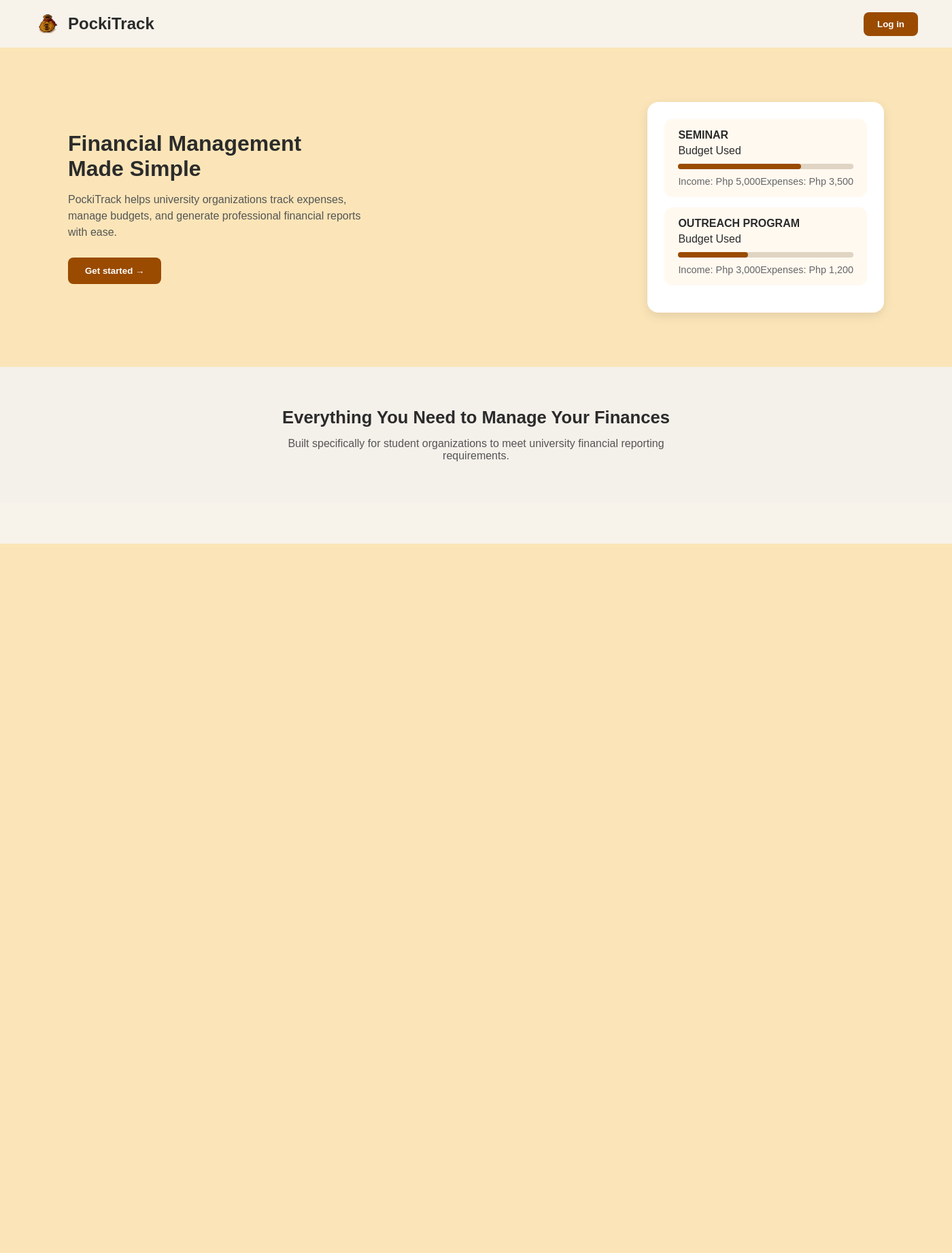
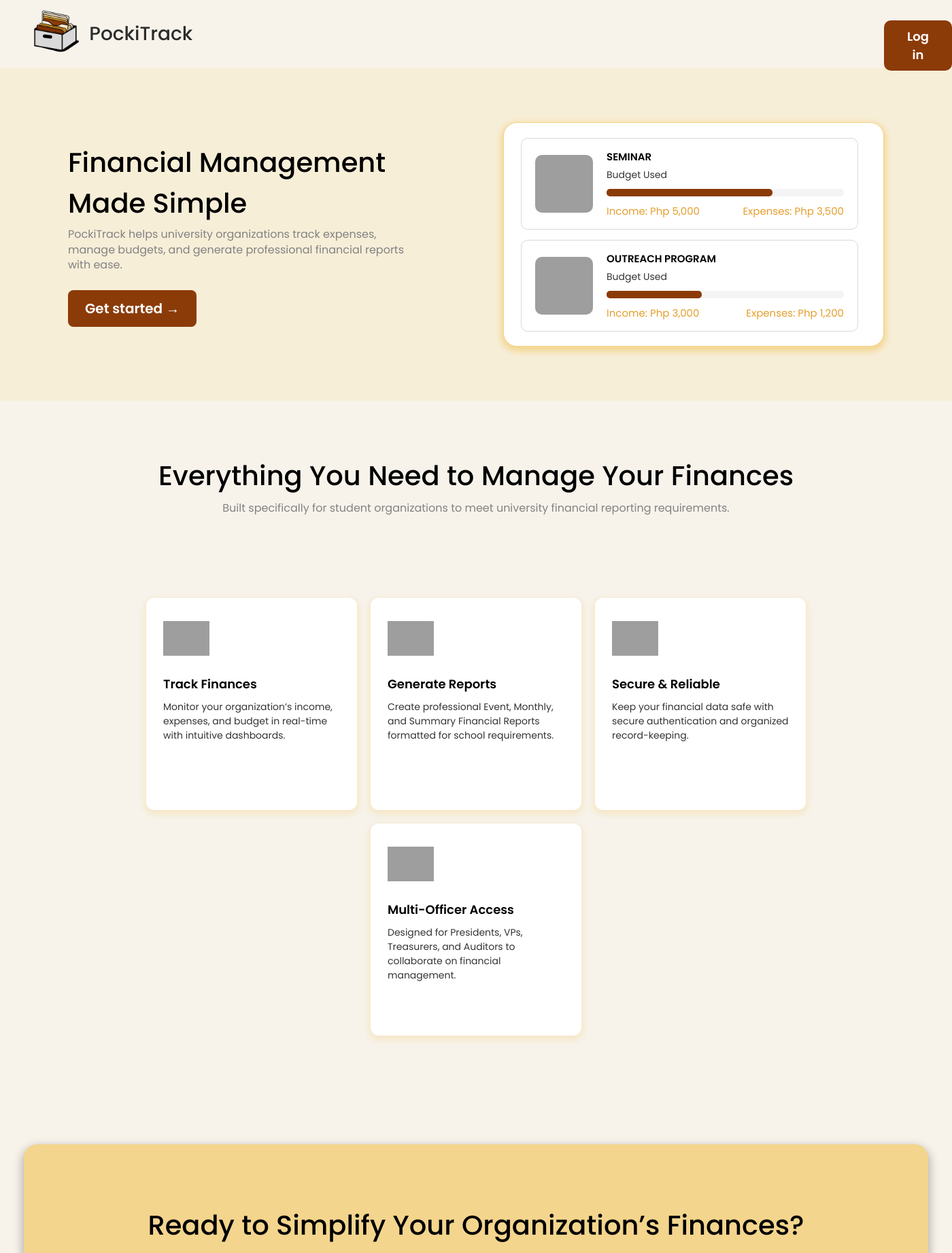
Before and after one commit to Snowden199x/PettyCash, a Flask app: template web_development/templates/landingpage.html in a window 1400 px wide. Shown: the top 1844 px of the page at 68% size. Before the commit the page ends 800 px from the top, so only its background shows below. Run offline with Flask 3, Linux system fonts and the light colour scheme; the template is opened without the code that fills it, so the values that code supplies are empty; grey boxes are pictures that could not be loaded.

Commit message:
landing page done #1

```diff
--- a/web_development/static/css/landingStyle.css
+++ b/web_development/static/css/landingStyle.css
@@ -1,8 +1,11 @@
+/* =========================================
+   GLOBAL STYLES
+========================================= */
 * {
   margin: 0;
   padding: 0;
   box-sizing: border-box;
-    font-family: 'Poppins', sans-serif;
+  font-family: Poppins
 }
 
 body {
@@ -10,7 +13,9 @@ body {
   color: #2b2b2b;
 }
 
-/* HEADER */
+/* =========================================
+   HEADER
+========================================= */
 header {
   display: flex;
   justify-content: space-between;
@@ -26,117 +31,274 @@ header {
 }
 
 .logo img {
-    width: 40px;
-    height: 40px;
+  width: 71.22px;
+  height: 70px;
+}
+
+.logo_name {
+  font-weight: 500;
+  font-size: 28px;
 }
 
 .login-btn {
-    background-color: #9a4b00;
-    color: white;
+  position: absolute;
+  left: 1300px;
+  top: 30px;
+  background-color: #8b3b08;
+  color: #fff;
   border: none;
-    padding: 10px 20px;
-    border-radius: 8px;
+  padding: 10px 30px;
+  border-radius: 10px;
   cursor: pointer;
   font-weight: 600;
+  font-size: 18px;
+  transition: background-color 0.3s ease;
 }
 
 .login-btn:hover {
-    background-color: #b65c00;
+  background-color: #602805;
 }
 
-/* HERO SECTION */
+/* =========================================
+   HERO SECTION
+========================================= */
 .hero {
   display: flex;
   justify-content: space-between;
   align-items: center;
   padding: 80px 100px;
-    background-color: #fbe5b8;
+  background-color: rgba(243, 213, 141, 0.2);
 }
 
 .hero-text {
-    max-width: 450px;
+  max-width: 500px;
 }
 
 .hero-text h1 {
-    font-size: 2rem;
-    margin-bottom: 15px;
+  color: #000;
+  font-size: 40px;
+  font-weight: 500;
+  margin-bottom: 5px;
 }
 
 .hero-text p {
-    color: #555;
+  color: #828282;
   margin-bottom: 25px;
-    line-height: 1.5;
+  line-height: 1.4;
 }
 
 .get-started {
-    background-color: #9a4b00;
-    color: white;
+  background-color: #8b3b08;
+  color: #fff;
   padding: 12px 25px;
   border: none;
   border-radius: 8px;
   cursor: pointer;
   font-weight: 600;
+  font-size: 20px;
+  transition: background-color 0.3s ease;
 }
 
 .get-started:hover {
-    background-color: #b65c00;
+  background-color: #602805;
 }
 
-/* HERO CARD */
+/* =========================================
+   HERO CARD
+========================================= */
 .hero-card {
+  width: 560px;
+  height: 330px;
   background-color: #fff;
+  border: 1px solid #f3d58d;
   padding: 25px;
-    border-radius: 16px;
-    box-shadow: 0 5px 15px rgba(0,0,0,0.1);
+  border-radius: 20px;
+  box-shadow: 0px 4px 9.2px 3px #f3d58d;
+  display: flex;
+  flex-direction: column;
+  justify-content: center;
+  gap: 15px;
 }
 
 .card {
-    background-color: #fff9f0;
-    border-radius: 12px;
+  display: flex;
+  align-items: center;
+  gap: 20px;
+  width: 496px;
+  height: 138px;
+  border-radius: 10px;
+  border: 0.5px solid #d9d9d9;
   padding: 15px 20px;
-    margin-bottom: 15px;
+  box-sizing: border-box;
 }
 
-.card h4 {
-    color: #2b2b2b;
+.wallet-icon {
+  width: 85px;
+  height: 85px;
+  border-radius: 10px;
+  flex-shrink: 0;
+}
+
+.card-details {
+  flex: 1;
+  display: flex;
+  flex-direction: column;
+  justify-content: center;
+}
+
+.card-details h4 {
+  color: #000;
   margin-bottom: 5px;
+  font-size: 15px;
+  font-weight: 600;
+}
+
+.budget {
+  font-size: 14px;
+  color: #333;
+  margin: 0;
 }
 
 .progress-bar {
   width: 100%;
-    height: 8px;
-    background-color: #e0d4c3;
+  height: 11px;
+  background-color: rgba(217, 217, 217, 0.3);
   border-radius: 5px;
   margin: 10px 0;
 }
 
 .progress {
   height: 100%;
-    background-color: #9a4b00;
+  background-color: #8b3b08;
   border-radius: 5px;
 }
 
 .info {
   display: flex;
   justify-content: space-between;
-    font-size: 0.9rem;
-    color: #666;
+  font-size: 15px;
+  color: #e59e2c;
 }
 
-/* INFO SECTION */
-.info-section {
-    text-align: center;
-    background-color: #f4f0ea;
-    padding: 60px 100px;
+.income,
+.expense {
+  font-weight: 400;
 }
 
-.info-section h2 {
-    font-size: 1.6rem;
-    margin-bottom: 15px;
+/* =========================================
+   FEATURES SECTION
+========================================= */
+.features {
+  text-align: center;
+  padding: 80px 60px;
 }
 
-.info-section p {
-    color: #555;
-    max-width: 600px;
-    margin: 0 auto;
+.features h2 {
+  font-size: 40px;
+  font-weight: 500;
+  color: #000;
 }
+
+.features p {
+  color: #828282;
+  margin-top: 5px;
+  margin-bottom: 40px;
+}
+
+/* GRID LAYOUT */
+.features-grid {
+  display: flex;
+  justify-content: center;
+  gap: 20px;
+  flex-wrap: wrap;
+  margin-top: 120px;
+}
+
+/* FEATURE BOX */
+.feature-box {
+  background-color: #fff;
+  box-shadow: 0px 4px 8.2px 3px rgba(243, 213, 141, 0.36);
+  border-radius: 12px;
+  width: 310px;
+  height: 312px;
+  padding: 25px;
+  display: flex;
+  flex-direction: column;
+  align-items: flex-start;
+  justify-content: flex-start;
+  text-align: left;
+  transition: transform 0.3s ease;
+}
+
+.feature-box:hover {
+  transform: translateY(-5px);
+}
+
+.feature-icon {
+  width: 68px;
+  height: 68px;
+  margin-bottom: 20px;
+  object-fit: contain;
+}
+
+.feature-content h3 {
+  color: #000;
+  font-weight: 600;
+  font-size: 18px;
+  margin-bottom: 10px;
+}
+
+.feature-content p {
+  color: #000;
+  opacity: 0.8;
+  font-size: 14px;
+  line-height: 1.5;
+}
+
+/* =========================================
+   CTA SECTION
+========================================= */
+.cta {
+  background-color: #f3d58d;
+  box-shadow: 0px 6px 12.5px 3px rgba(0, 0, 0, 0.25);
+  text-align: center;
+  padding: 60px 40px;
+  margin: 80px auto;
+  border-radius: 20px;
+  width: 1330px;
+  height: 350px;
+  display: flex;
+  flex-direction: column;
+  align-items: center;
+  justify-content: center;
+}
+
+.cta h3 {
+  font-size: 40px;
+  font-weight: 500;
+  color: #000;
+  margin-bottom: 10px;
+}
+
+.cta p {
+  color: #000;
+  opacity: 0.8;
+  margin-bottom: 30px;
+  font-size: 16px;
+}
+
+/* CTA BUTTON */
+.btn.access-btn {
+  background-color: #8b3b08;
+  color: #fff;
+  font-weight: 600;
+  border: none;
+  padding: 14px 30px;
+  border-radius: 8px;
+  cursor: pointer;
+  transition: background-color 0.3s ease;
+}
+
+.btn.access-btn:hover {
+  background-color: #602805;
+}
--- a/web_development/templates/landingpage.html
+++ b/web_development/templates/landingpage.html
@@ -5,13 +5,21 @@
   <meta name="viewport" content="width=device-width, initial-scale=1.0">
   <title>PockiTrack</title>
   <link rel="stylesheet" href="../static/css/landingStyle.css">
+
+  <link rel="preconnect" href="https://fonts.googleapis.com">
+  <link rel="preconnect" href="https://fonts.gstatic.com" crossorigin>
+  <link
+    href="https://fonts.googleapis.com/css2?family=Poppins:ital,wght@0,100;0,200;0,300;0,400;0,500;0,600;0,700;0,800;0,900;1,100;1,200;1,300;1,400;1,500;1,600;1,700;1,800;1,900&display=swap"
+    rel="stylesheet"
+  >
 </head>
+
 <body>
   <!-- HEADER -->
   <header>
     <div class="logo">
-            <img src="../static/images/landing_logo.png" alt="PockiTrack Logo">
-            <h2>PockiTrack</h2>
+      <img src="../static/images/pocki_logo.png" alt="PockiTrack Logo">
+      <h2 class="logo_name">PockiTrack</h2>
     </div>
     <button class="login-btn">Log in</button>
   </header>
@@ -20,38 +28,103 @@
   <section class="hero">
     <div class="hero-text">
       <h1>Financial Management <br> Made Simple</h1>
-            <p>PockiTrack helps university organizations track expenses, manage budgets,
-               and generate professional financial reports with ease.</p>
+      <p>
+        PockiTrack helps university organizations track expenses, manage budgets,
+        and generate professional financial reports with ease.
+      </p>
       <button class="get-started">Get started →</button>
     </div>
 
     <div class="hero-card">
       <div class="card">
+        <img src="wallet_icon.png" alt="Wallet Icon" class="wallet-icon">
+        <div class="card-details">
           <h4>SEMINAR</h4>
           <p class="budget">Budget Used</p>
-                <div class="progress-bar"><div class="progress" style="width:70%"></div></div>
+          <div class="progress-bar">
+            <div class="progress" style="width: 70%;"></div>
+          </div>
           <div class="info">
-                    <span>Income: Php 5,000</span>
-                    <span>Expenses: Php 3,500</span>
+            <span class="income">Income: Php 5,000</span>
+            <span class="expense">Expenses: Php 3,500</span>
+          </div>
         </div>
       </div>
 
       <div class="card">
+        <img src="wallet_icon.png" alt="Wallet Icon" class="wallet-icon">
+        <div class="card-details">
           <h4>OUTREACH PROGRAM</h4>
           <p class="budget">Budget Used</p>
-                <div class="progress-bar"><div class="progress" style="width:40%"></div></div>
+          <div class="progress-bar">
+            <div class="progress" style="width: 40%;"></div>
+          </div>
           <div class="info">
-                    <span>Income: Php 3,000</span>
-                    <span>Expenses: Php 1,200</span>
+            <span class="income">Income: Php 3,000</span>
+            <span class="expense">Expenses: Php 1,200</span>
+          </div>
         </div>
       </div>
     </div>
   </section>
 
-    <!-- INFO SECTION -->
-    <section class="info-section">
+  <!-- FEATURES SECTION -->
+  <section class="features">
     <h2>Everything You Need to Manage Your Finances</h2>
-        <p>Built specifically for student organizations to meet university financial reporting requirements.</p>
+    <p>
+      Built specifically for student organizations to meet university financial reporting requirements.
+    </p>
+
+    <div class="features-grid">
+      <div class="feature-box">
+        <img src="track_finances.png" alt="Track Finances Icon" class="feature-icon">
+        <div class="feature-content">
+          <h3>Track Finances</h3>
+          <p>
+            Monitor your organization’s income, expenses, and budget in real-time with intuitive dashboards.
+          </p>
+        </div>
+      </div>
+
+      <div class="feature-box">
+        <img src="generate_reports.png" alt="Generate Reports Icon" class="feature-icon">
+        <div class="feature-content">
+          <h3>Generate Reports</h3>
+          <p>
+            Create professional Event, Monthly, and Summary Financial Reports formatted for school requirements.
+          </p>
+        </div>
+      </div>
+
+      <div class="feature-box">
+        <img src="secured.png" alt="Secure & Reliable Icon" class="feature-icon">
+        <div class="feature-content">
+          <h3>Secure & Reliable</h3>
+          <p>
+            Keep your financial data safe with secure authentication and organized record-keeping.
+          </p>
+        </div>
+      </div>
+
+      <div class="feature-box">
+        <img src="collaborate.png" alt="Multi-Officer Access Icon" class="feature-icon">
+        <div class="feature-content">
+          <h3>Multi-Officer Access</h3>
+          <p>
+            Designed for Presidents, VPs, Treasurers, and Auditors to collaborate on financial management.
+          </p>
+        </div>
+      </div>
+    </div>
   </section>
+
+  <!-- CTA SECTION -->
+  <section class="cta">
+    <h3>Ready to Simplify Your Organization’s Finances?</h3>
+    <p>Get started with PockiTrack today and manage your finances with confidence.</p>
+    <button class="btn access-btn">Access your account</button>
+  </section>
+
+  <script src="script.js"></script>
 </body>
 </html>
```
Also changed, not shown: web_development/static/css/index.css (deleted), web_development/static/images/collaborate.png (added), web_development/static/images/generate_reports.png (added), web_development/static/images/secured.png (added), web_development/static/images/track_finances.png (added), web_development/static/images/wallet_icon.png (added), web_development/templates/index.html (deleted). Lines whose indentation alone changed are shown as unchanged.
